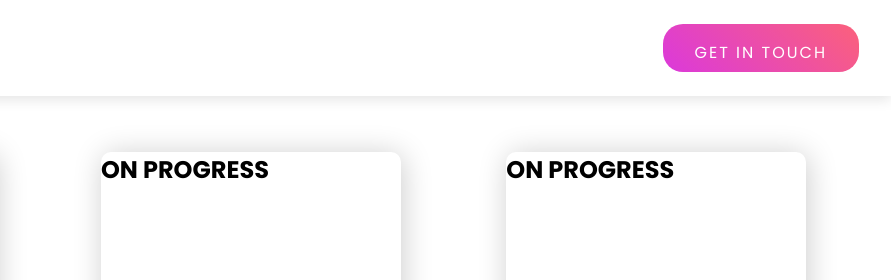
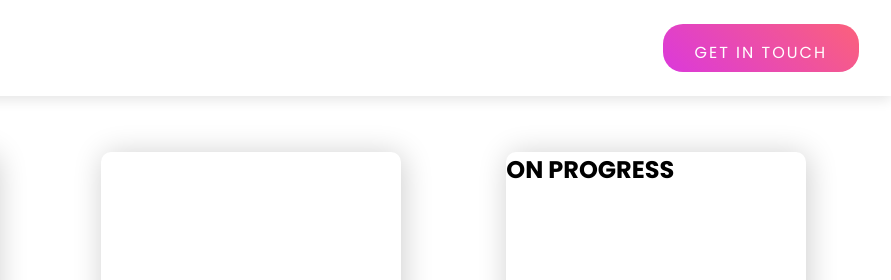
Before and after one commit to beinawair/odin-recipes, a plain HTML site: page index.html in a window 1280 px wide. Shown: the top 280 px of the page, 389-1280 px from the left. Drawn offline with Linux system fonts and the light colour scheme.

Commit message:
modify index.html

```diff
--- a/index.html
+++ b/index.html
@@ -50,8 +50,7 @@
                     <!-- card box -->
                     <div class="box">
                         <div class="box-img">
-                            <!-- <img src="./projects/odinRecipes/img/Migas-Breakfast-Tacos.jpg" alt="Recipe Project"> -->
-                            <h2>ON PROGRESS</h2>
+                            <!-- <img src="./projects/landingPage/img/" alt="Recipe Project"> -->
                             <div class="overlay">
                                 <!-- button -->
                                 <a href="#" class="btn-view">View Project</a>
```
